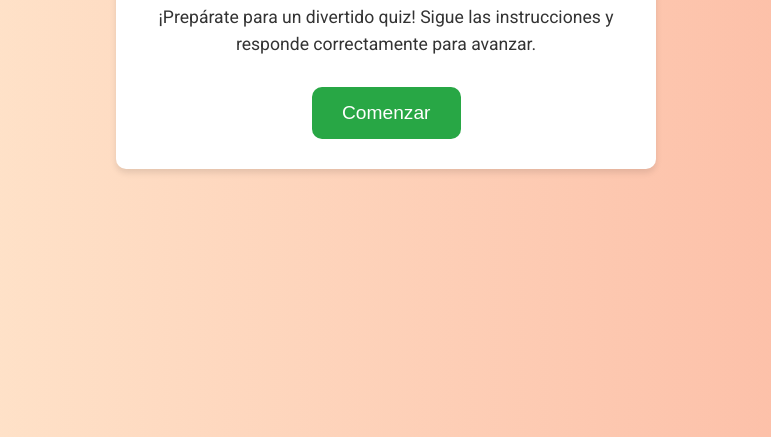
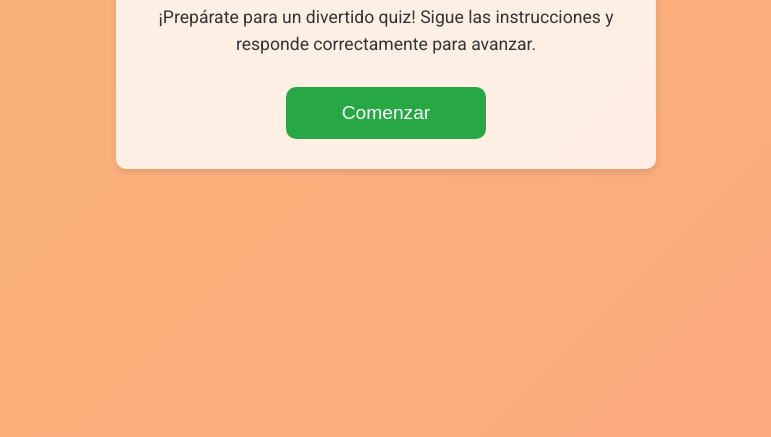
Before and after one commit to d4n1hh/laura, a plain HTML site: page index.html in a window 1280 px wide. Shown: the part 363-800 px from the top of the page, without its empty margins (254-1025 px from the left). Drawn offline with Linux system fonts and the light colour scheme.

Commit message:
Add files via upload

```diff
--- a/index.html
+++ b/index.html
@@ -8,7 +8,7 @@
     <style>
         body {
             font-family: 'Roboto', sans-serif;
-            background: linear-gradient(to right, #ffecd2 0%, #fcb69f 100%);
+            background: linear-gradient(135deg, #f6d365 0%, #fda085 100%);
             color: #333;
             display: flex;
             justify-content: center;
@@ -16,62 +16,84 @@
             height: 100vh;
             margin: 0;
             overflow: hidden;
+            background-size: 400% 400%;
+            animation: gradientBG 15s ease infinite;
         }
+
+        @keyframes gradientBG {
+            0% { background-position: 0% 50%; }
+            50% { background-position: 100% 50%; }
+            100% { background-position: 0% 50%; }
+        }
+
         .container {
-            width: 100%;
+            width: 90%;
             max-width: 500px;
-            background: #fff;
+            background: rgba(255, 255, 255, 0.8);
             border-radius: 10px;
             box-shadow: 0 4px 6px rgba(0, 0, 0, 0.1);
             padding: 20px;
             text-align: center;
             animation: fadeIn 2s ease-in-out;
         }
+
         @keyframes fadeIn {
             from { opacity: 0; }
             to { opacity: 1; }
         }
+
         h1, h2 {
             color: #ff6f61;
             margin-bottom: 20px;
         }
+
         h1 {
             font-size: 2rem;
         }
+
         h2 {
             font-size: 1.5rem;
         }
+
         p {
             font-size: 1.1rem;
             line-height: 1.5;
             margin-bottom: 20px;
         }
+
         .question {
             display: none;
         }
+
         .question.active {
             display: block;
         }
+
         .btn {
             background-color: #28a745;
             color: white;
             border: none;
-            padding: 15px 30px;
-            margin: 10px;
+            padding: 15px;
+            margin: 10px 0;
             border-radius: 10px;
             cursor: pointer;
             transition: background-color 0.3s ease, transform 0.3s ease;
-            animation: pulse 1s infinite;
             font-size: 1.2rem;
+            width: 100%;
+            box-sizing: border-box;
         }
+
         .btn:hover {
             background-color: #218838;
             transform: translateY(-2px);
         }
-        @keyframes pulse {
-            0% { transform: scale(1); }
-            50% { transform: scale(1.05); }
-            100% { transform: scale(1); }
+
+        @media (min-width: 500px) {
+            .btn {
+                max-width: 200px;
+                margin: 10px;
+                display: inline-block;
+            }
         }
     </style>
 </head>
```
